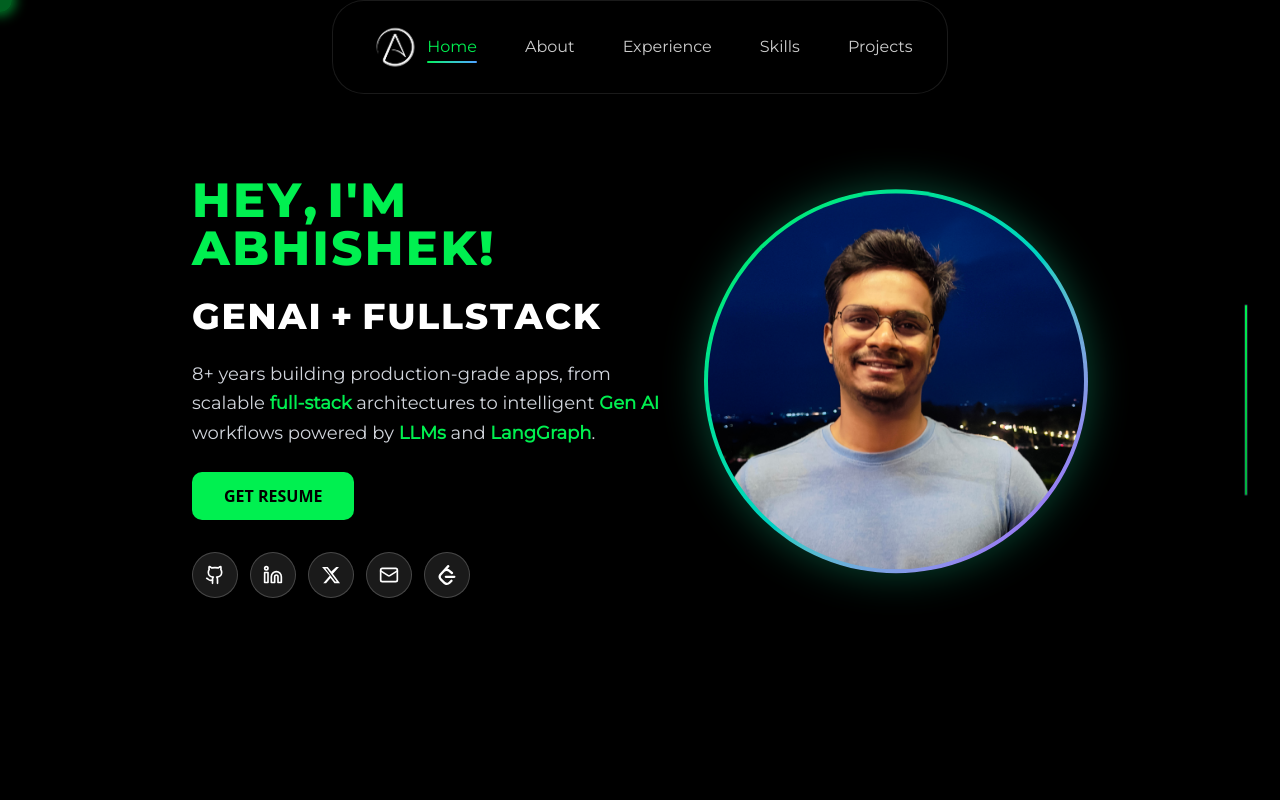
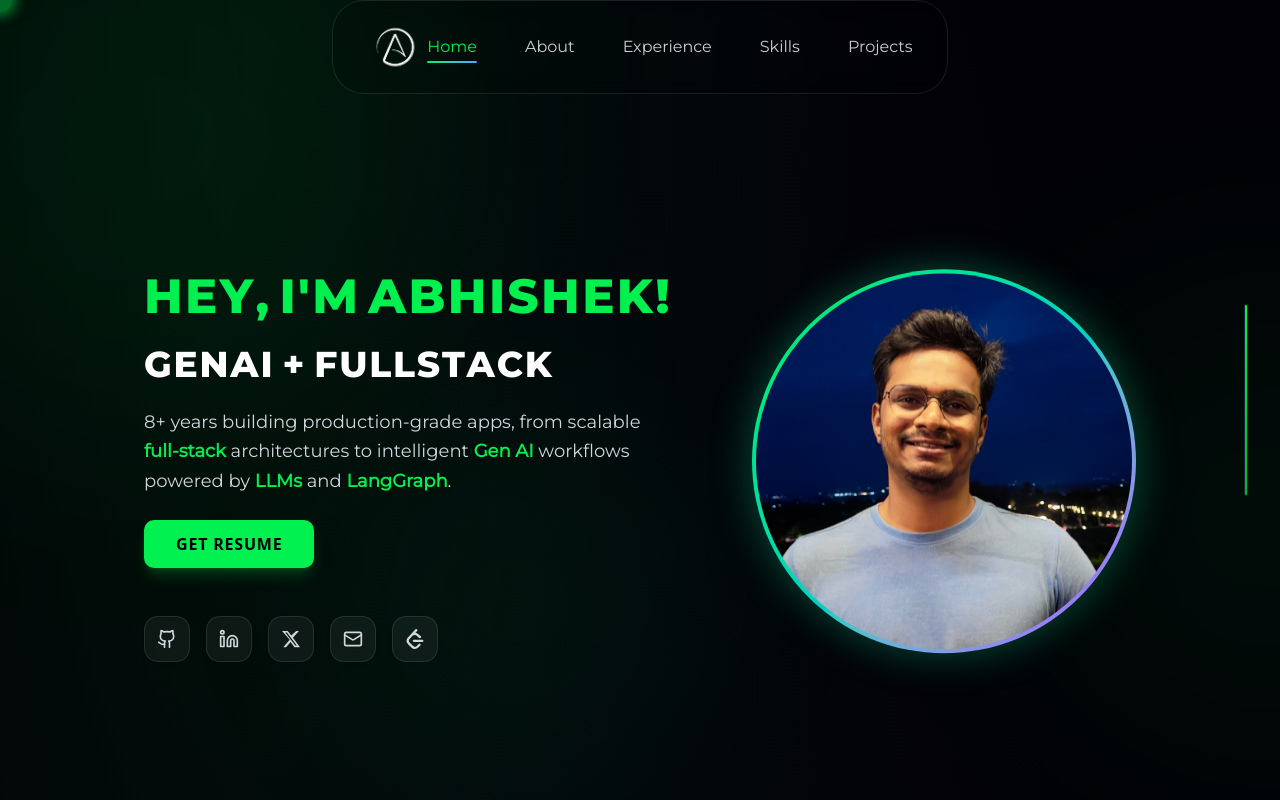
Before and after one commit to abhishekDeshmukh74/abhishekdeshmukh74.github.io, a React (Vite) app: page / in a window 1280 px wide. Shown: the top 800 px of the page. Built offline with nearby package versions, Linux system fonts and the light colour scheme; a web font is replaced by a local one.

Commit message:
Enhance layout and styling across multiple sections; improve accessibility with aria attributes and visual elements; update background styles for a more dynamic appearance.

```diff
--- a/src/components/organisms/HeroSection.tsx
+++ b/src/components/organisms/HeroSection.tsx
@@ -31,12 +31,12 @@ const HeroSection = () => {
   const text2 = profile.tagline;
 
   return (
-    <section aria-label="Hero introduction" className="px-6 sm:px-10 md:px-16 lg:px-28 xl:px-48 py-16 sm:py-20 overflow-hidden">
+    <section aria-label="Hero introduction" className="min-h-screen flex items-start pt-36 sm:pt-40 md:pt-44 px-6 sm:px-10 md:px-16 lg:px-24 xl:px-36 overflow-hidden">
       <motion.div
         variants={containerVariants}
         initial="hidden"
         animate="visible"
-        className="flex flex-col md:flex-row items-center justify-between gap-10"
+        className="flex flex-col md:flex-row items-center justify-between gap-10 w-full max-w-7xl mx-auto"
       >
         {/* Profile Photo */}
         <motion.div
@@ -169,13 +169,13 @@ const HeroSection = () => {
             initial={{ opacity: 0, y: 20 }}
             animate={{ opacity: 1, y: 0 }}
             transition={{ duration: 0.6, delay: 1.5 }}
-            className="flex flex-col gap-8 justify-center md:justify-start items-center md:items-start"
+            className="flex flex-col gap-12 justify-center md:justify-start items-center md:items-start"
           >
             <motion.a
               href={profile.resumeUrl}
               target="_blank"
               rel="noopener noreferrer"
-              className="bg-pista text-black px-8 py-3 rounded-lg font-bold"
+              className="bg-pista text-black px-8 py-3 rounded-lg font-bold tracking-wider shadow-lg shadow-pista/20 hover:shadow-pista/40"
               aria-label="Download resume (opens in new tab)"
               whileHover={{
                 scale: 1.05,
@@ -187,61 +187,66 @@ const HeroSection = () => {
               GET RESUME
             </motion.a>
 
-            <div className="flex items-center gap-3">
+            <div className="flex items-center gap-4">
+              {/* GitHub */}
               <motion.a
                 href={profile.github}
                 target="_blank"
                 rel="noopener noreferrer"
                 aria-label="GitHub profile"
-                whileHover={{ scale: 1.15, y: -2 }}
+                whileHover={{ scale: 1.15, y: -3 }}
                 whileTap={{ scale: 0.9 }}
-                className="p-3 rounded-full bg-white/10 border border-white/20 hover:bg-pista hover:border-pista transition-all duration-300"
+                className="group p-3 rounded-xl bg-white/5 border border-white/10 hover:bg-[#24292e] hover:border-[#24292e] transition-all duration-300 shadow-sm hover:shadow-[#24292e]/40 hover:shadow-lg"
               >
-                <Github size={20} color="#FFFFFF" />
+                <Github size={20} className="text-gray-300 group-hover:text-white transition-colors" />
               </motion.a>
+              {/* LinkedIn */}
               <motion.a
                 href={profile.linkedin}
                 target="_blank"
                 rel="noopener noreferrer"
                 aria-label="LinkedIn profile"
-                whileHover={{ scale: 1.15, y: -2 }}
+                whileHover={{ scale: 1.15, y: -3 }}
                 whileTap={{ scale: 0.9 }}
-                className="p-3 rounded-full bg-white/10 border border-white/20 hover:bg-pista hover:border-pista transition-all duration-300"
+                className="group p-3 rounded-xl bg-white/5 border border-white/10 hover:bg-[#0077b5] hover:border-[#0077b5] transition-all duration-300 shadow-sm hover:shadow-[#0077b5]/40 hover:shadow-lg"
               >
-                <Linkedin size={20} color="#FFFFFF" />
+                <Linkedin size={20} className="text-gray-300 group-hover:text-white transition-colors" />
               </motion.a>
+              {/* X / Twitter */}
               <motion.a
                 href={profile.twitter}
                 target="_blank"
                 rel="noopener noreferrer"
                 aria-label="X (Twitter) profile"
-                whileHover={{ scale: 1.15, y: -2 }}
+                whileHover={{ scale: 1.15, y: -3 }}
                 whileTap={{ scale: 0.9 }}
-                className="p-3 rounded-full bg-white/10 border border-white/20 hover:bg-pista hover:border-pista transition-all duration-300"
+                className="group p-3 rounded-xl bg-white/5 border border-white/10 hover:bg-[#111111] hover:border-white/30 transition-all duration-300 shadow-sm hover:shadow-white/10 hover:shadow-lg"
               >
-                <svg width="20" height="20" viewBox="0 0 24 24" fill="#FFFFFF" xmlns="http://www.w3.org/2000/svg" aria-hidden="true">
+                <svg width="20" height="20" viewBox="0 0 24 24" xmlns="http://www.w3.org/2000/svg" aria-hidden="true" className="fill-gray-300 group-hover:fill-white transition-colors">
                   <path d="M18.244 2.25h3.308l-7.227 8.26 8.502 11.24H16.17l-4.714-6.231-5.401 6.231H2.744l7.737-8.835L1.254 2.25H8.08l4.253 5.622zm-1.161 17.52h1.833L7.084 4.126H5.117z"/>
                 </svg>
               </motion.a>
+              {/* Email */}
               <motion.a
                 href={`mailto:${profile.email}`}
                 aria-label="Send email"
-                whileHover={{ scale: 1.15, y: -2 }}
+                whileHover={{ scale: 1.15, y: -3 }}
                 whileTap={{ scale: 0.9 }}
-                className="p-3 rounded-full bg-white/10 border border-white/20 hover:bg-pista hover:border-pista transition-all duration-300"
+                className="group p-3 rounded-xl bg-white/5 border border-white/10 hover:bg-[#ea4335] hover:border-[#ea4335] transition-all duration-300 shadow-sm hover:shadow-[#ea4335]/40 hover:shadow-lg"
               >
-                <Mail size={20} color="#FFFFFF" />
+                <Mail size={20} className="text-gray-300 group-hover:text-white transition-colors" />
               </motion.a>
+              {/* LeetCode */}
               <motion.a
                 href={profile.leetcode}
                 target="_blank"
                 rel="noopener noreferrer"
                 aria-label="LeetCode profile"
-                whileHover={{ scale: 1.15, y: -2 }}
+                whileHover={{ scale: 1.15, y: -3 }}
                 whileTap={{ scale: 0.9 }}
-                className="p-3 rounded-full bg-white/10 border border-white/20 hover:bg-pista hover:border-pista transition-all duration-300"
+                className="group p-3 rounded-xl bg-white/5 border border-white/10 hover:bg-[#ffa116] hover:border-[#ffa116] transition-all duration-300 shadow-sm hover:shadow-[#ffa116]/40 hover:shadow-lg"
               >
-                <svg width="20" height="20" viewBox="0 0 24 24" fill="#FFFFFF" xmlns="http://www.w3.org/2000/svg" aria-hidden="true">
+                <svg width="20" height="20" viewBox="0 0 24 24" xmlns="http://www.w3.org/2000/svg" aria-hidden="true" className="fill-gray-300 group-hover:fill-white transition-colors">
                   <path d="M13.483 0a1.374 1.374 0 0 0-.961.438L7.116 6.226l-3.854 4.126a5.266 5.266 0 0 0-1.209 2.104 5.35 5.35 0 0 0-.125.513 5.527 5.527 0 0 0 .062 2.362 5.83 5.83 0 0 0 .349 1.017 5.938 5.938 0 0 0 1.271 1.818l4.277 4.193.039.038c2.248 2.165 5.852 2.133 8.063-.074l2.396-2.392c.54-.54.54-1.414.003-1.955a1.378 1.378 0 0 0-1.951-.003l-2.396 2.392a3.021 3.021 0 0 1-4.205.038l-.02-.019-4.276-4.193c-.652-.64-.972-1.469-.948-2.263a2.68 2.68 0 0 1 .066-.523 2.545 2.545 0 0 1 .619-1.164L9.13 8.114c1.058-1.134 3.204-1.27 4.43-.278l3.501 2.831c.593.48 1.461.387 1.94-.207a1.384 1.384 0 0 0-.207-1.943l-3.5-2.831c-.8-.647-1.766-1.045-2.774-1.202l2.015-2.158A1.384 1.384 0 0 0 13.483 0zm-2.866 12.815a1.38 1.38 0 0 0-1.38 1.382 1.38 1.38 0 0 0 1.38 1.382H20.79a1.38 1.38 0 0 0 1.38-1.382 1.38 1.38 0 0 0-1.38-1.382z"/>
                 </svg>
               </motion.a>
--- a/src/components/organisms/ProjectsSection.tsx
+++ b/src/components/organisms/ProjectsSection.tsx
@@ -101,14 +101,14 @@ const ProjectsSection = () => {
       ref={sectionRef}
       className='w-full min-h-screen py-20 px-4 md:px-8 will-change-transform'
     >
-      <div className='max-w-7xl mx-4 md:mx-auto'>
+      <div className='max-w-7xl mx-auto px-4 md:px-8'>
         {/* Header */}
         <div className='text-center mb-16'>
           <h2
             ref={titleRef}
             className='text-3xl sm:text-4xl md:text-5xl lg:text-6xl text-pista font-montserrat-extrabold mb-6 will-change-transform'
           >
-            Featured Projects
+            Projects
           </h2>
           <p
             ref={subtitleRef}
--- a/src/components/organisms/SkillsSection.tsx
+++ b/src/components/organisms/SkillsSection.tsx
@@ -59,12 +59,14 @@ const SkillsSection = () => {
   const secondRow = skillSet.slice(skillSet.length / 2);
 
   return (
-    <section ref={skillRef} className="relative z-10">
-      <SectionHeading
-        title="SKILLS"
-        headingClassName="skill-heading"
-        hrClassName="skill-hr"
-      />
+    <section ref={skillRef} className="relative z-10 pt-16 pb-0">
+      <div className="px-4">
+        <SectionHeading
+          title="SKILLS"
+          headingClassName="skill-heading"
+          hrClassName="skill-hr"
+        />
+      </div>
 
       <div className="w-full min-h-screen overflow-hidden">
         <div className="relative flex h-screen w-full flex-row items-center justify-center overflow-hidden [perspective:800px]">
--- a/src/components/templates/MainLayout.tsx
+++ b/src/components/templates/MainLayout.tsx
@@ -71,6 +71,12 @@ const MainLayout = ({ children }: MainLayoutProps) => {
 
   return (
     <div className="relative min-h-screen overflow-x-hidden">
+      {/* Ambient glow orbs */}
+      <div aria-hidden="true" className="pointer-events-none fixed inset-0 z-0 overflow-hidden">
+        <div className="absolute -top-40 -left-40 w-[600px] h-[600px] rounded-full bg-[#00f050]/5 blur-[120px]" />
+        <div className="absolute top-1/3 -right-60 w-[500px] h-[500px] rounded-full bg-[#00f050]/4 blur-[100px]" />
+        <div className="absolute bottom-0 left-1/4 w-[400px] h-[400px] rounded-full bg-[#00f050]/3 blur-[90px]" />
+      </div>
       {/* Desktop: right-side vertical progress bar */}
       <motion.div
         initial={{ opacity: 0 }}
--- a/src/index.css
+++ b/src/index.css
@@ -136,11 +136,13 @@
 }
 
 body {
-  /* background: #212121; */
-  background: #000000;
+  background: #020206;
+  background-image:
+    radial-gradient(ellipse 80% 50% at 20% 0%, rgba(0, 240, 80, 0.06) 0%, transparent 60%),
+    radial-gradient(ellipse 60% 40% at 80% 100%, rgba(0, 180, 60, 0.05) 0%, transparent 55%),
+    radial-gradient(ellipse 50% 60% at 50% 50%, rgba(5, 8, 22, 0.9) 0%, transparent 100%);
   height: 100%;
   width: 100%;
-  /* background: linear-gradient(to bottom, #111827, #000000); */
 }
 
 @theme inline {
--- a/src/pages/HomePage.tsx
+++ b/src/pages/HomePage.tsx
@@ -13,24 +13,32 @@ const HomePage = () => {
         <Navbar />
       </header>
 
-      <main id="main-content" className="w-full">
+      <main id="main-content" className="w-full relative z-10">
         <section id="home" aria-label="Hero" className="min-h-screen">
           <HeroSection />
         </section>
 
-        <section id="about" aria-label="About Me" className="min-h-screen py-10 sm:py-16">
+        <div aria-hidden="true" className="h-px bg-gradient-to-r from-transparent via-[#00f050]/30 to-transparent mx-8 sm:mx-16" />
+
+        <section id="about" aria-label="About Me" className="min-h-screen py-10 sm:py-16 scroll-mt-20 sm:scroll-mt-24">
           <AboutSection />
         </section>
 
-        <section id="experience" aria-label="Work Experience" className="py-10 sm:py-16">
+        <div aria-hidden="true" className="h-px bg-gradient-to-r from-transparent via-[#00f050]/30 to-transparent mx-8 sm:mx-16" />
+
+        <section id="experience" aria-label="Work Experience" className="py-10 sm:py-16 scroll-mt-20 sm:scroll-mt-24">
           <ExperienceSection />
         </section>
 
-        <section id="skills" aria-label="Skills">
+        <div aria-hidden="true" className="h-px bg-gradient-to-r from-transparent via-[#00f050]/30 to-transparent mx-8 sm:mx-16" />
+
+        <section id="skills" aria-label="Skills" className="scroll-mt-20 sm:scroll-mt-24">
           <SkillsSection />
         </section>
 
-        <section id="projects" aria-label="Projects" className="min-h-screen py-10 sm:py-16 md:py-20">
+        <div aria-hidden="true" className="h-px bg-gradient-to-r from-transparent via-[#00f050]/30 to-transparent mx-8 sm:mx-16" />
+
+        <section id="projects" aria-label="Projects" className="min-h-screen py-10 sm:py-16 md:py-20 scroll-mt-20 sm:scroll-mt-24">
           <ProjectsSection />
         </section>
 
```
